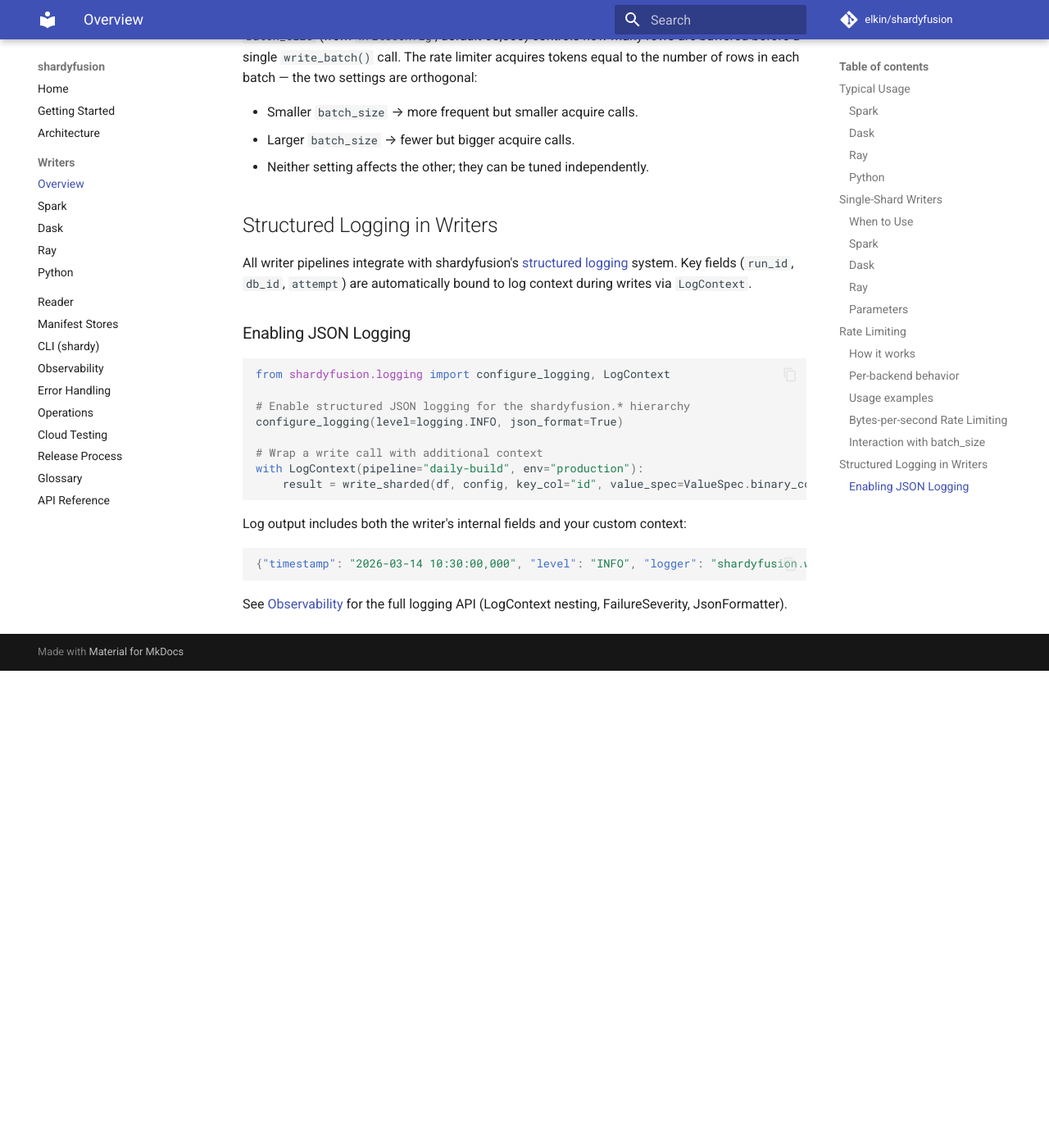
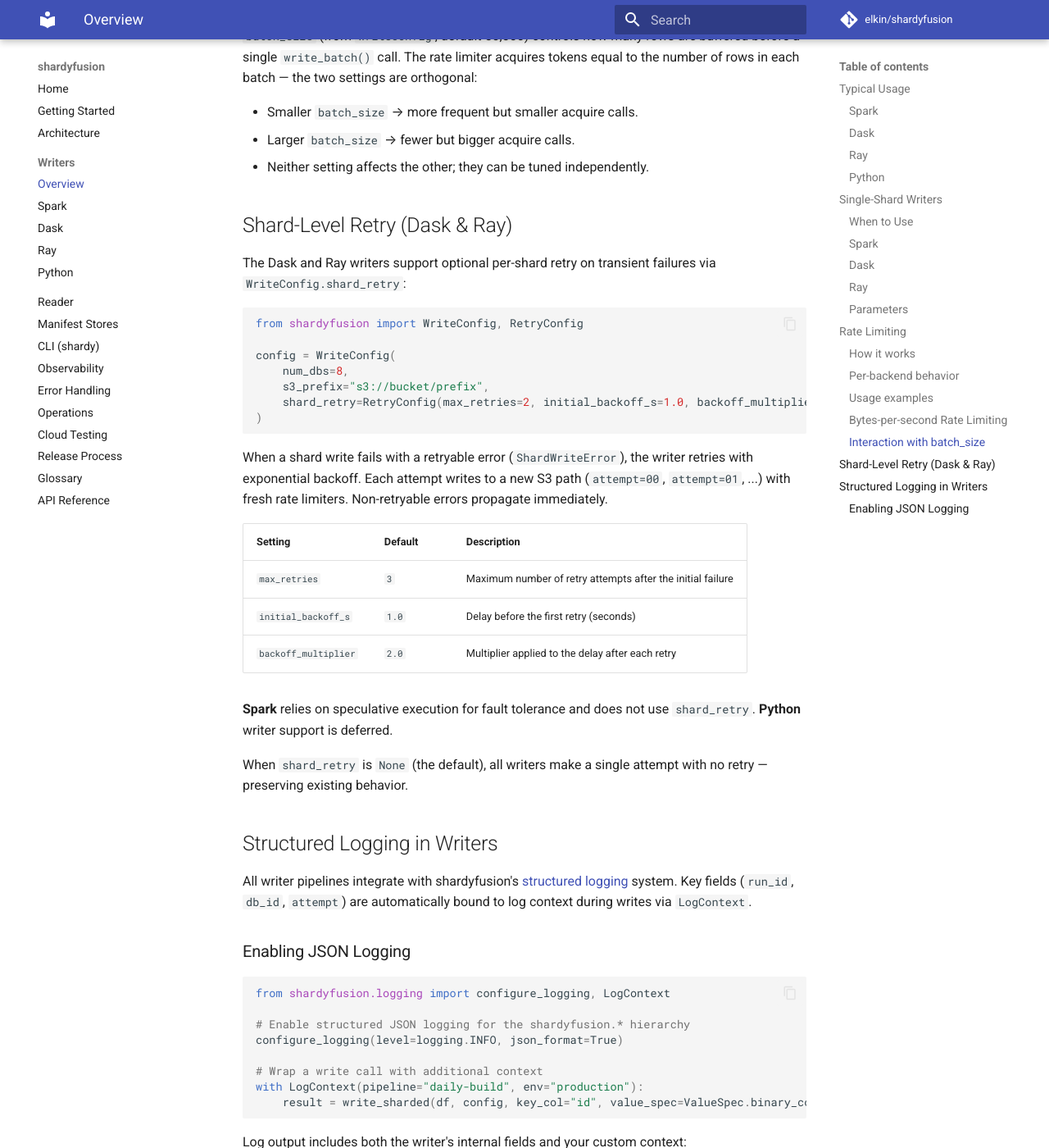
Before and after one commit to elkin/shardyfusion, an MkDocs documentation site: the page built from docs/writer.md, in a window 1280 px wide and 1400 px high, scrolled down 7097 px. Shown: the whole window at 82% size. Built offline with MkDocs 1.6.1 and Material for MkDocs 9.7.7, drawn with Linux system fonts in a browser that asks for light colours; comment, search, counter and statistics services are not loaded; before the commit the page ends 7915 px from its top, so only the background shows below that.

Commit message:
docs: document ShardWriteError, shard retry, and retry metric events
- error-handling.md: add ShardWriteError to hierarchy diagram and
  classification table
- observability.md: add Writer Retry section with SHARD_WRITE_RETRIED
  and SHARD_WRITE_RETRY_EXHAUSTED events
- how-it-works.md: add shard_retry and metrics_collector to WriteConfig
  field listing
- writer.md: add Shard-Level Retry section with configuration example
  and per-backend behavior
- writers/dask.md: update error handling to describe shard-level retry,
  ShardWriteError wrapping, and updated failure semantics
- writers/ray.md: same updates as Dask, cross-referencing Dask docs

Co-Authored-By: Claude Opus 4.6 <noreply@anthropic.com>

````diff
--- a/docs/writer.md
+++ b/docs/writer.md
@@ -292,6 +292,32 @@ orthogonal:
 - Larger `batch_size` → fewer but bigger acquire calls.
 - Neither setting affects the other; they can be tuned independently.
 
+## Shard-Level Retry (Dask & Ray)
+
+The Dask and Ray writers support optional per-shard retry on transient failures via `WriteConfig.shard_retry`:
+
+```python
+from shardyfusion import WriteConfig, RetryConfig
+
+config = WriteConfig(
+    num_dbs=8,
+    s3_prefix="s3://bucket/prefix",
+    shard_retry=RetryConfig(max_retries=2, initial_backoff_s=1.0, backoff_multiplier=2.0),
+)
+```
+
+When a shard write fails with a retryable error (`ShardWriteError`), the writer retries with exponential backoff. Each attempt writes to a new S3 path (`attempt=00`, `attempt=01`, ...) with fresh rate limiters. Non-retryable errors propagate immediately.
+
+| Setting | Default | Description |
+|---|---|---|
+| `max_retries` | `3` | Maximum number of retry attempts after the initial failure |
+| `initial_backoff_s` | `1.0` | Delay before the first retry (seconds) |
+| `backoff_multiplier` | `2.0` | Multiplier applied to the delay after each retry |
+
+**Spark** relies on speculative execution for fault tolerance and does not use `shard_retry`. **Python** writer support is deferred.
+
+When `shard_retry` is `None` (the default), all writers make a single attempt with no retry — preserving existing behavior.
+
 ## Structured Logging in Writers
 
 All writer pipelines integrate with shardyfusion's [structured logging](observability.md#structured-logging) system. Key fields (`run_id`, `db_id`, `attempt`) are automatically bound to log context during writes via `LogContext`.
````
Also changed, not shown: docs/error-handling.md (+2 -0 lines), docs/how-it-works.md (+2 -0 lines), docs/observability.md (+10 -0 lines), docs/writers/dask.md (+17 -3 lines), docs/writers/ray.md (+7 -3 lines).
